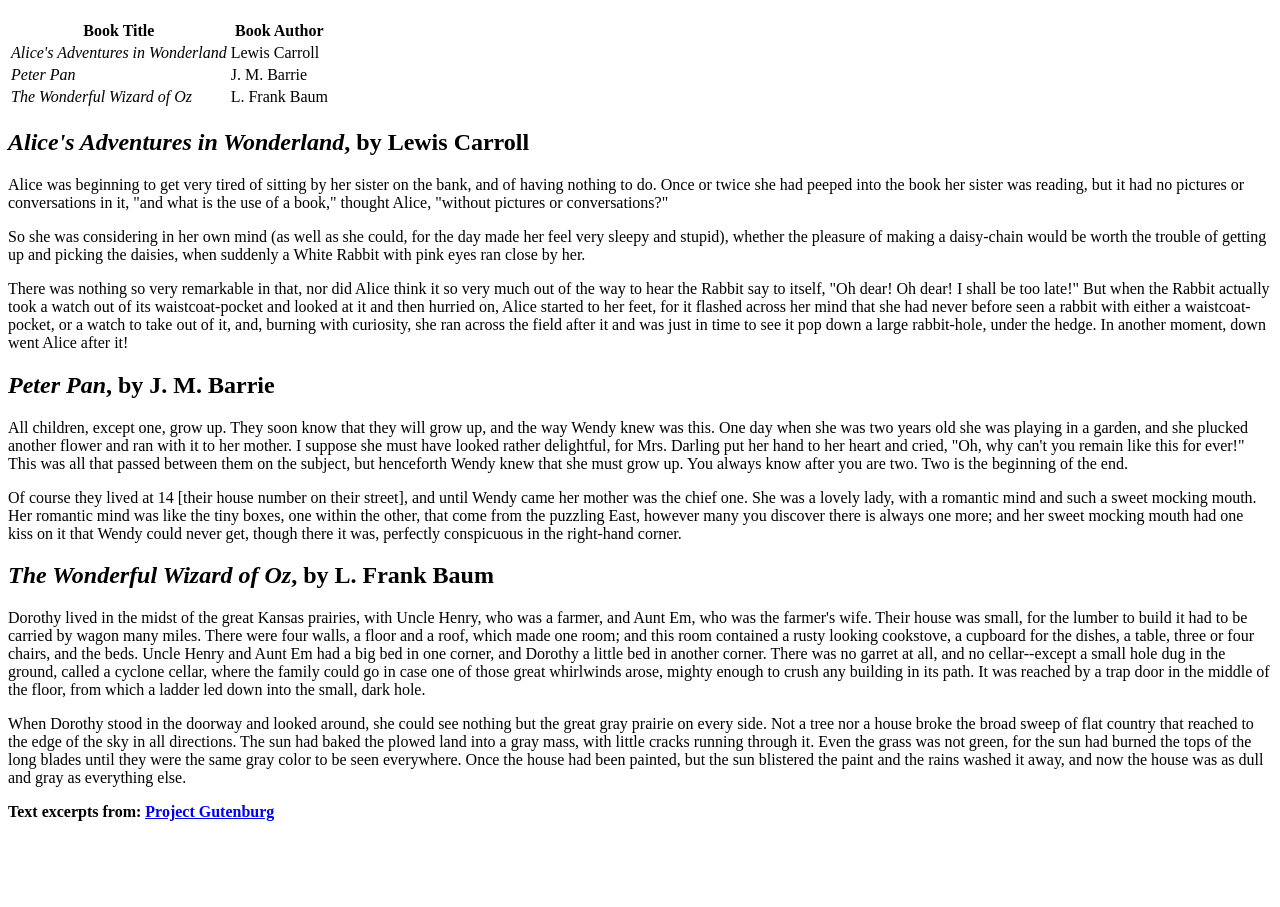
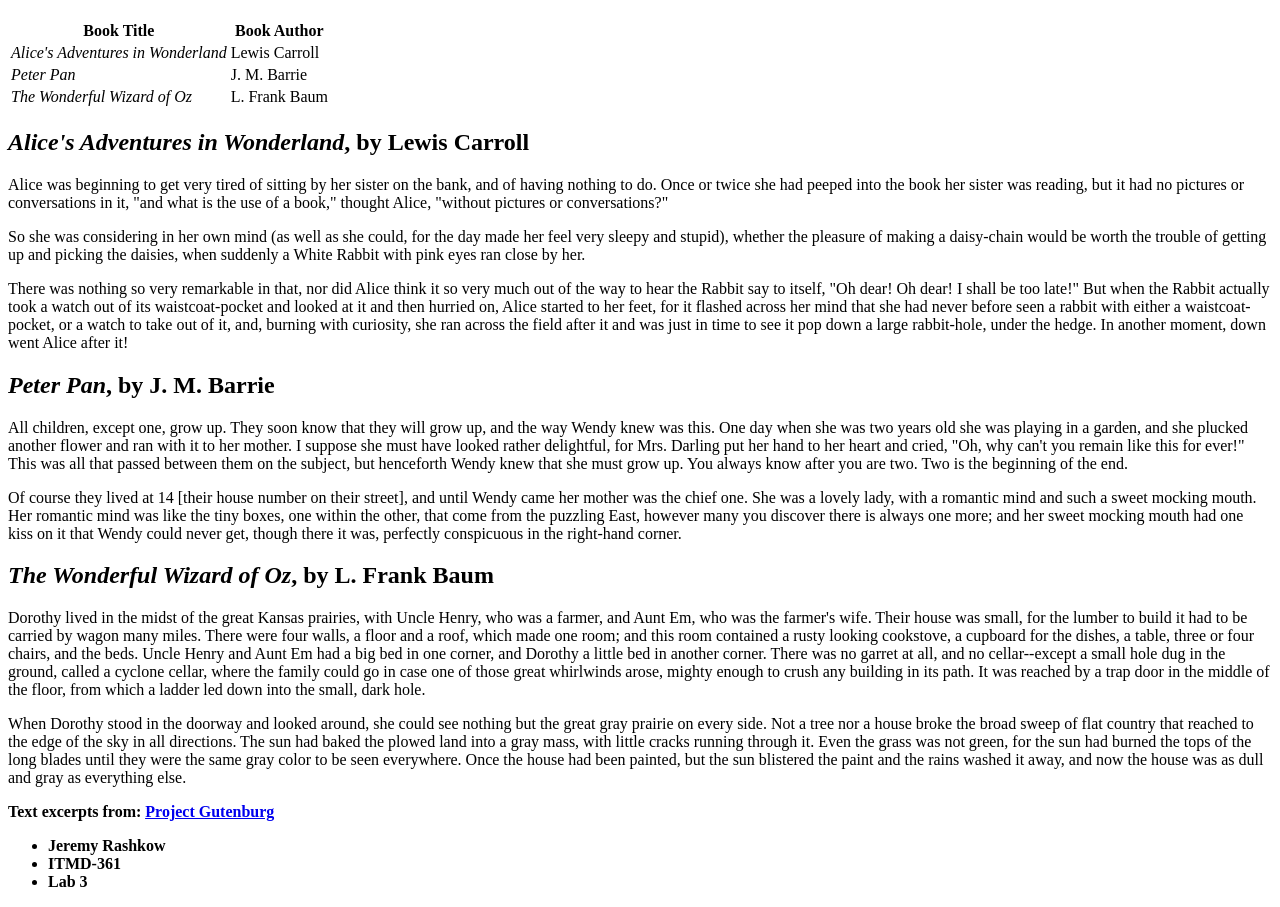
Before and after one commit to JsRashkow/itmd-361-lab-03, a plain HTML site: page index.html in a window 1280 px wide. Shown: the part 61-968 px from the top of the page. Before the commit the page ends 898 px from the top, so only its background shows below. Drawn offline with Linux system fonts and the light colour scheme.

Commit message:
closed hyperlink and added unordered list

```diff
--- a/index.html
+++ b/index.html
@@ -50,7 +50,13 @@
 		<p>Dorothy lived in the midst of the great Kansas prairies, with Uncle Henry, who was a farmer, and Aunt Em, who was the farmer's wife.  Their house was small, for the lumber to build it had to be carried by wagon many miles.  There were four walls, a floor and a roof, which made one room; and this room contained a rusty looking cookstove, a cupboard for the dishes, a table, three or four chairs, and the beds.  Uncle Henry and Aunt Em had a big bed in one corner, and Dorothy a little bed in another corner.  There was no garret at all, and no cellar--except a small hole dug in the ground, called a cyclone cellar, where the family could go in case one of those great whirlwinds arose, mighty enough to crush any building in its path.  It was reached by a trap door in the middle of the floor, from which a ladder led down into the small, dark hole.</p>
 		<p>When Dorothy stood in the doorway and looked around, she could see nothing but the great gray prairie on every side.  Not a tree nor a house broke the broad sweep of flat country that reached to the edge of the sky in all directions.  The sun had baked the plowed land into a gray mass, with little cracks running through it.  Even the grass was not green, for the sun had burned the tops of the long blades until they were the same gray color to be seen everywhere.  Once the house had been painted, but the sun blistered the paint and the rains washed it away, and now the house was as dull and gray as everything else.</p>
 
-		<p><strong>Text excerpts from: <a href = "http://www.gutenburg.org"><u>Project Gutenburg</u></strong></p>
+		<p><strong>Text excerpts from: <a href = "http://www.gutenburg.org"><u>Project Gutenburg</u></a></strong></p>
+
+		<ul><strong>
+			<li>Jeremy Rashkow</li>
+			<li>ITMD-361</li>
+			<li>Lab 3</li>
+		</ul></strong>
 
 	</body>
 
```
